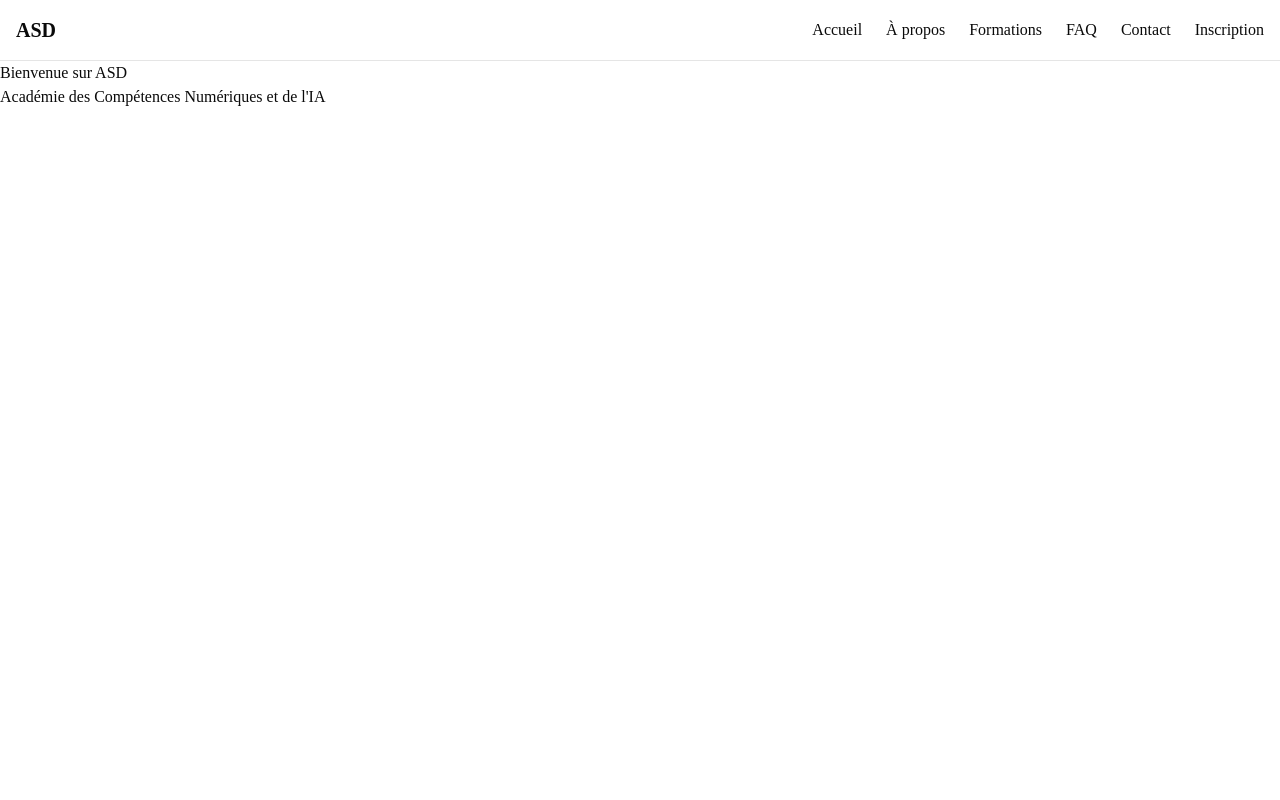
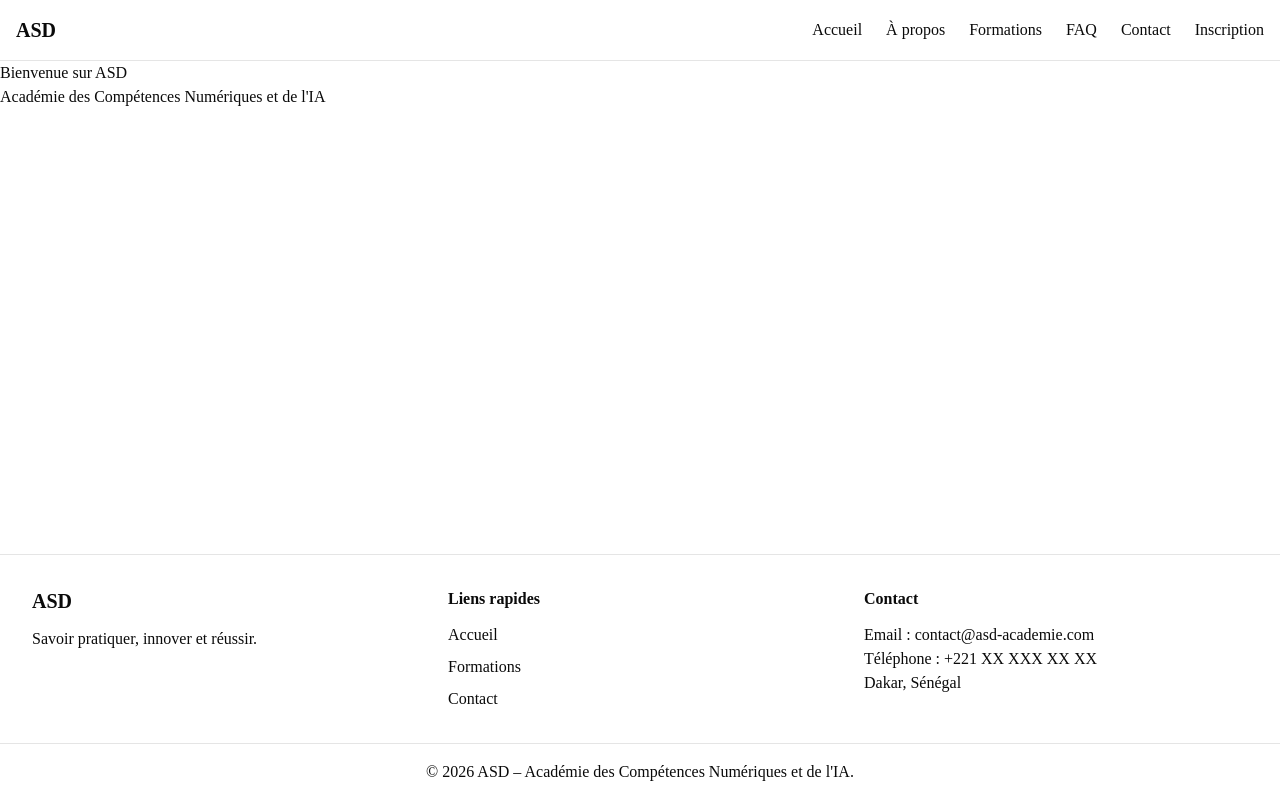
Before and after one commit to alassanediarra-tech/asd-academie, a Next.js app: page / in a window 1280 px wide. Built offline with nearby package versions, Linux system fonts and the light colour scheme.

Commit message:
Création du footer ASD

```diff
--- a/app/layout.tsx
+++ b/app/layout.tsx
@@ -2,6 +2,7 @@ import type { Metadata } from "next";
 import { Geist, Geist_Mono } from "next/font/google";
 import "./globals.css";
 import Navbar from "@/components/navbar/Navbar";
+import Footer from "@/components/footer/Footer";
 
 const geistSans = Geist({
   variable: "--font-geist-sans",
@@ -34,6 +35,8 @@ export default function RootLayout({
   <main className="flex-1">
     {children}
   </main>
+
+  <Footer />
 </body>
     </html>
   );
--- /dev/null
+++ b/components/footer/Footer.tsx
@@ -0,0 +1,59 @@
+import Link from "next/link";
+
+export default function Footer() {
+  return (
+    <footer className="border-t mt-16">
+      <div className="max-w-7xl mx-auto p-8 grid md:grid-cols-3 gap-8">
+
+        <div>
+          <h2 className="font-bold text-xl">
+            ASD
+          </h2>
+
+          <p className="mt-3">
+            Savoir pratiquer, innover et réussir.
+          </p>
+        </div>
+
+        <div>
+          <h3 className="font-semibold mb-3">
+            Liens rapides
+          </h3>
+
+          <ul className="space-y-2">
+            <li>
+              <Link href="/">Accueil</Link>
+            </li>
+
+            <li>
+              <Link href="/formations">
+                Formations
+              </Link>
+            </li>
+
+            <li>
+              <Link href="/contact">
+                Contact
+              </Link>
+            </li>
+          </ul>
+        </div>
+
+        <div>
+          <h3 className="font-semibold mb-3">
+            Contact
+          </h3>
+
+          <p>Email : contact@asd-academie.com</p>
+          <p>Téléphone : +221 XX XXX XX XX</p>
+          <p>Dakar, Sénégal</p>
+        </div>
+
+      </div>
+
+      <div className="border-t py-4 text-center">
+        © 2026 ASD – Académie des Compétences Numériques et de l'IA.
+      </div>
+    </footer>
+  );
+}
```
